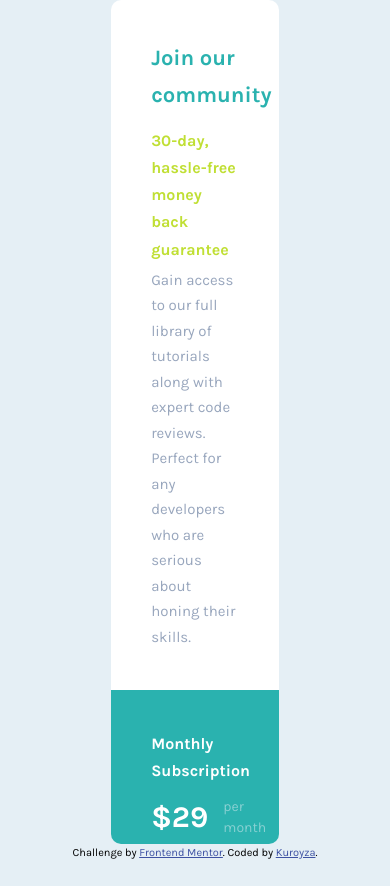
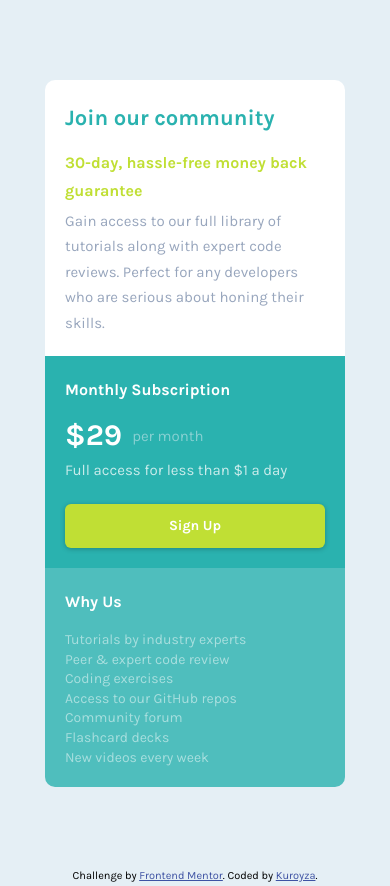
Before and after one commit to kuroyza/Single-price-grid-component, a plain HTML site: page index.html in a window 390 px wide. Before the commit the page ends 863 px from the top, so only its background shows below. Drawn offline with Linux system fonts and the light colour scheme.

Commit message:
Added Responsive design & Finished The Challenge

```diff
--- a/index.html
+++ b/index.html
@@ -30,49 +30,36 @@
     <div class="price-grid">
 
       <div class="details">
-        <h1 class="details--title main-title">
-          Join our community
-        </h1>
-        <h2 class="details--sub-title sub-title">
-          30-day, hassle-free money back guarantee
-        </h2>
+        <h1 class="details--title main-title">Join our community</h1>
+        <h2 class="details--sub-title sub-title">30-day, hassle-free money back guarantee</h2>
 
-        <p class="details--paragraph">
-          Gain access to our full library of tutorials along with expert code reviews.<br>
-          Perfect for any developers who are serious about honing their skills.
-        </p>
+        <p class="details--paragraph">Gain access to our full library of tutorials along with expert code reviews.
+          Perfect for any developers who are serious about honing their skills.</p>
       </div>
 
       <div class="card">
         <div class="card__subscription">
-          <h2 class="card__subscription--title sub-title">
-            Monthly Subscription
-          </h2>
+          <h2 class="card__subscription--title sub-title">Monthly Subscription</h2>
 
           <h3 class="card__subscription--pricing">
             &dollar;29 <span class="paragraph">per month</span>
           </h3>
 
-          <p class="card__subscription--paragraph">
-            Full access for less than &dollar;1 a day
-          </p>
+          <p class="card__subscription--paragraph">Full access for less than &dollar;1 a day</p>
 
           <a href="#" class="btn">Sign Up</a>
         </div>
 
         <div class="card__why-us">
-          <h2 class="card__why-us--title sub-title">
-            Why Us
-          </h2>
+          <h2 class="card__why-us--title sub-title">Why Us</h2>
 
-          <p class="card__why-us--paragraph">
-            Tutorials by industry experts<br>
-            Peer &amp; expert code review<br>
-            Coding exercises<br>
-            Access to our GitHub repos<br>
-            Community forum<br>
-            Flashcard decks<br>
-            New videos every week<br>
+          <p class="card__why-us--paragraph">Tutorials by industry experts
+            Peer &amp; expert code review
+            Coding exercises
+            Access to our GitHub repos
+            Community forum
+            Flashcard decks
+            New videos every week
           </p>
 
         </div>
--- a/style.css
+++ b/style.css
@@ -1,5 +1,4 @@
 :root {
-
    /** Primary **/
    --colorCyan: hsl(179, 62%, 43%);
    --colorCyan-light: hsla(179, 62%, 43%, .8);
@@ -46,7 +45,6 @@ body {
 }
 
 .price-grid {
-   width: 43%;
    display: flex;
    flex-direction: column;
    border-radius: 1rem;
@@ -65,7 +63,6 @@ body {
 }
 
 .details {
-   flex: 1 0 40%;
    background-color: #FFF;
 }
 
@@ -75,6 +72,10 @@ body {
    padding: 4rem;
 }
 
+.details{
+   padding-right: 8rem;
+}
+
 .details--sub-title {
    color: var(--colorBrightYellow);
 }
@@ -82,10 +83,10 @@ body {
 .details--paragraph {
    color: var(--colorGrayishBlue);
    font-size: 1.5rem;
+   white-space: pre-line;
 }
 
 .card {
-   flex: 1 0 60%;
    display: flex;
    color: #FFF;
 }
@@ -112,8 +113,8 @@ body {
 .card__subscription--pricing span {
    color: var(--colorLightGray-light);
    font-weight: 400;
-   font-size: 1.4rem;
-   margin-left: 1.5rem;
+   font-size: 1.5rem;
+   margin-left: 1rem;
 }
 
 .card__subscription--paragraph {
@@ -132,8 +133,9 @@ body {
 
 .card__why-us--paragraph {
    color: rgba(255, 255, 255, .5);
-   font-size: 1.3rem;
+   font-size: 1.4rem;
    line-height: 1.4;
+   white-space: pre-line;
 }
 
 .btn {
@@ -160,3 +162,31 @@ body {
    box-shadow: 0 1px 5px rgba(0, 0, 0, .25);
    transform: scale(.98);
 }
+
+/** Responsive Design **/
+
+@media screen and (max-width: 580px) {
+
+   .header {
+      padding: 8rem 4.5rem;
+      height: auto;
+   }
+
+   .details,
+   .card__subscription,
+   .card__why-us {
+      padding: 2rem;
+   }
+
+   .card {
+      flex-direction: column;
+   }
+}
+
+@media screen and (max-width: 450px) {
+
+   .details--paragraph {
+      white-space: normal;
+   }
+
+}
```
